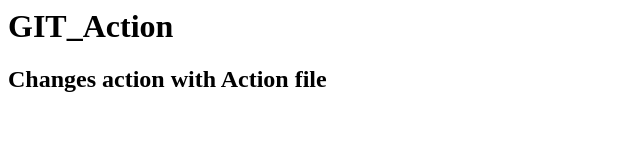
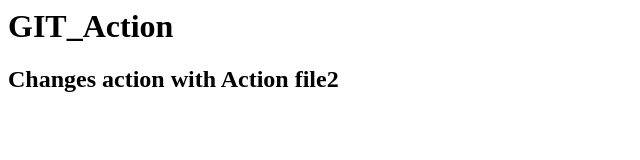
Before and after one commit to tahiraakram6/surge-git_action, a plain HTML site: page index.html in a window 1280 px wide. Shown: the full height of the page, 0-640 px from the left. Drawn offline with Linux system fonts and the light colour scheme.

Commit message:
Changes added in git action file

```diff
--- a/index.html
+++ b/index.html
@@ -3,5 +3,5 @@
 </h1>
 <h2>
     Changes action
-    with Action file
+    with Action file2
 </h2>
```
